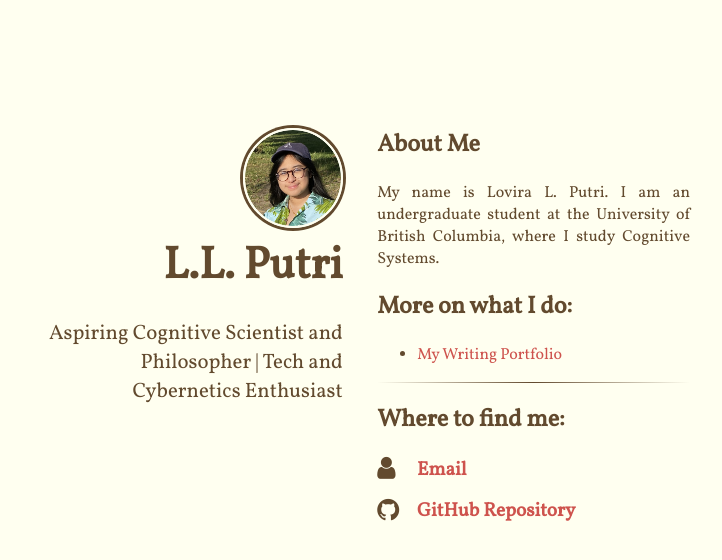
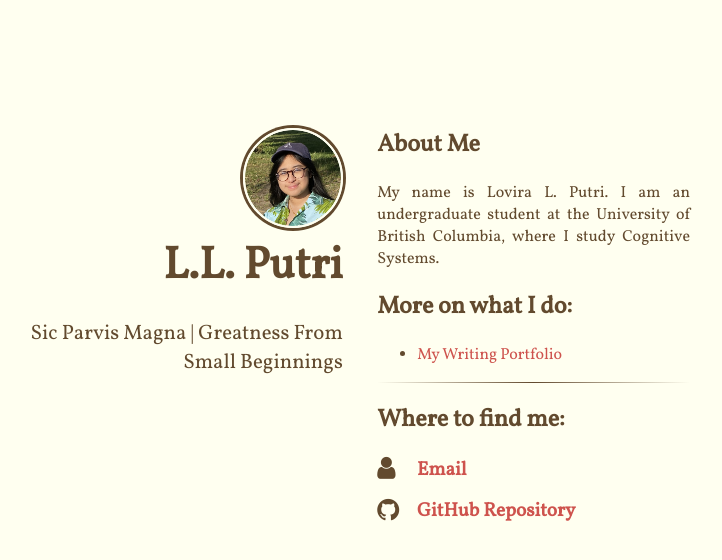
Before and after one commit to lovira/lovira.github.io, a Jekyll site: the page built from index.html, in a window 1280 px wide. Shown: the top 560 px of the page, without its empty margins (290-1012 px from the left). Built offline with Jekyll 4.4.1, drawn with Linux system fonts in a browser that asks for light colours; nearby versions of some CDN libraries.

Commit message:
Update _config.yml

```diff
--- a/_config.yml
+++ b/_config.yml
@@ -9,7 +9,7 @@ compass:
   # author will appear under the avatar (optional)
   author: "L.L. Putri"
   # tagline will appear under the title (optional)
-  tagline: "Aspiring Cognitive Scientist and Philosopher | Tech and Cybernetics Enthusiast"
+  tagline: "Sic Parvis Magna | Greatness From Small Beginnings"
   # if include_content is true, the contents of the content.html include will be
   # added right above the generated item list, if present
   include_content: true
```
